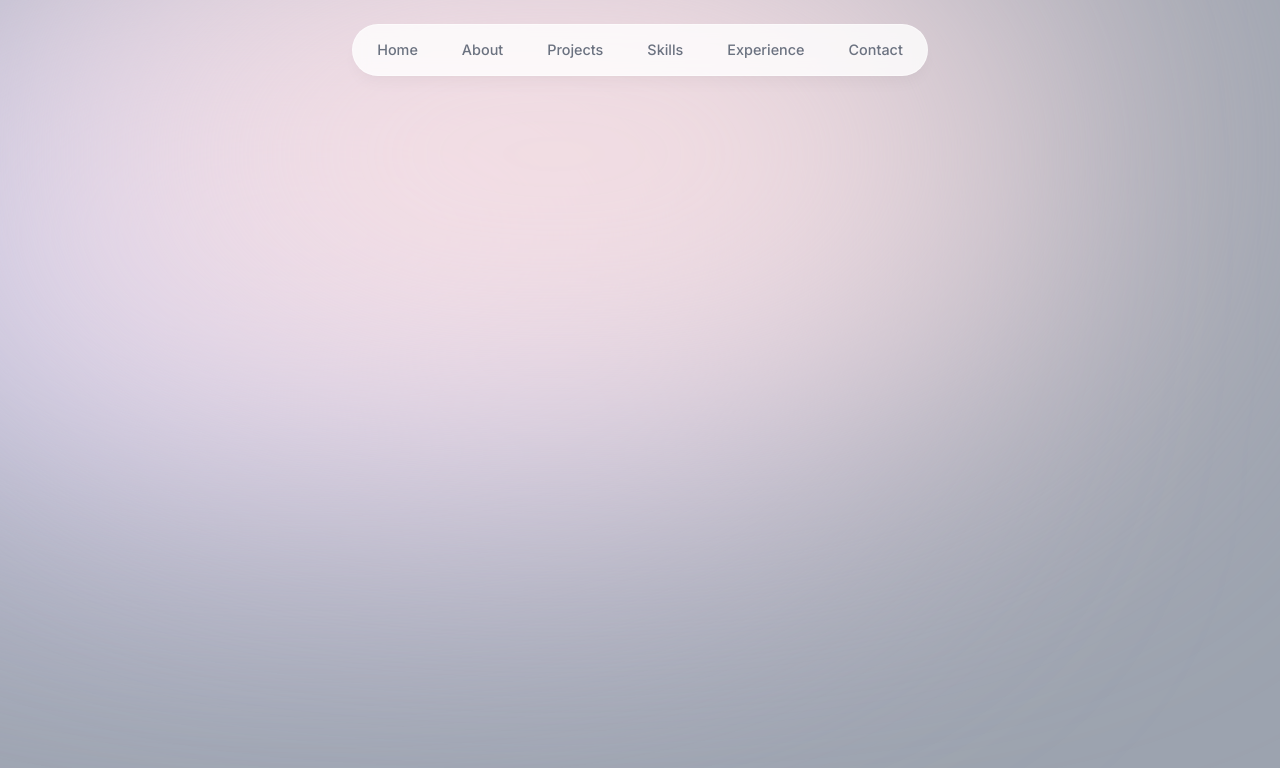
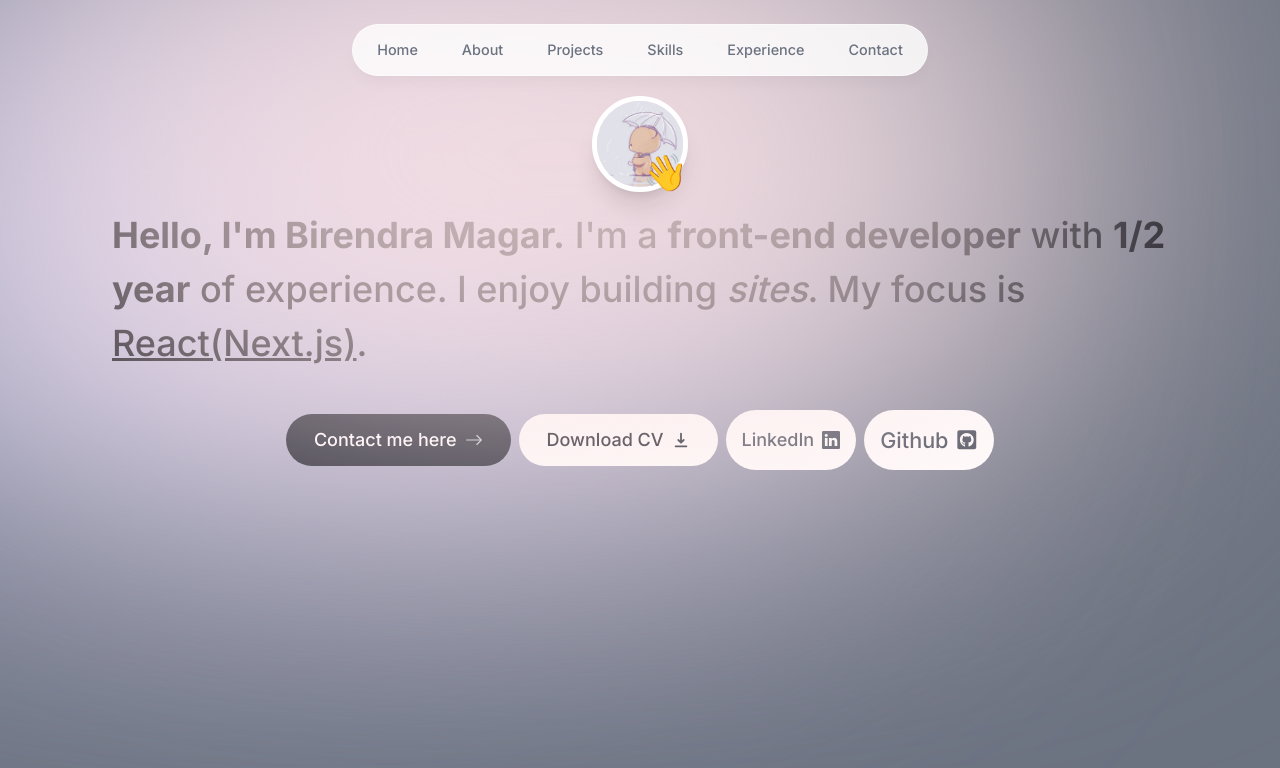
Before and after one commit to BirendraMagar/Portfolio, a Next.js app: page / in a window 1280 px wide. Shown: the top 768 px of the page. Built offline with nearby package versions, Linux system fonts and the light colour scheme.

Commit message:
intro section

```diff
--- a/app/layout.tsx
+++ b/app/layout.tsx
@@ -17,7 +17,7 @@
 }) {
   return (
     <html lang="en">
-      <body className={`${inter.className} bg-gray-400 text-gray-950 relative`}>
+      <body className={`${inter.className} bg-gray-500 text-gray-950 relative `}>
         <div className="bg-[#fbe2e3] absolute top-[-6rem] right-[11rem] h-[31.25rem] w-[31.25rem] rounded-full blur-[10rem] sm:w-[68.75rem]"></div>
         <div className="bg-[#dbd7fb] absolute  -z-10 top-[-1rem] left-[-35rem] h-[31.25rem] w-[50rem] rounded-full blur-[10rem] sm:w-[68.75rem] md:left-[-33rem] lg:left=[-28rem] xl:left-[-15rem] 2xl:left-[-5rem]"></div>
 
--- a/app/page.tsx
+++ b/app/page.tsx
@@ -1,9 +1,9 @@
-import Image from 'next/image'
+import Intro from "@/components/intro";
 
 export default function Home() {
   return (
     <main className="flex min-h-screen flex-col items-center justify-between p-24">
-
+      <Intro />
     </main>
-  )
+  );
 }
--- /dev/null
+++ b/components/intro.tsx
@@ -0,0 +1,114 @@
+"use client";
+
+import React, { use } from "react";
+import Image from "next/image";
+import { motion } from "framer-motion";
+import Link from "next/link";
+import { BsArrowRight, BsLinkedin } from "react-icons/bs";
+import { HiDownload } from "react-icons/hi";
+import { FaGithubSquare } from "react-icons/fa";
+
+const Intro = () => {
+  return (
+    <section>
+      <div className="flex items-center justify-center">
+        <div className="relative">
+          <motion.div
+            initial={{ opacity: 0, scale: 0 }}
+            animate={{ opacity: 1, scale: 1 }}
+            transition={{
+              type: "tween",
+              duration: 0.2,
+            }}
+          >
+            <Image
+              src="/a.jpg"
+              alt="Profile"
+              width="192"
+              height="192"
+              quality="95"
+              priority={true}
+              className="rounded-full border-[0.35rem] h-24 w-24 object-cover border-white shadow-xl"
+            />
+          </motion.div>
+
+          <motion.span
+            className="absolute bottom-0 right-0 text-4xl"
+            initial={{ opacity: 0, scale: 0 }}
+            animate={{ opacity: 1, scale: 1 }}
+            transition={{
+              type: "spring",
+              stiffness: 125,
+              delay: 0.1,
+              duration: 0.7,
+            }}
+          >
+            👋
+          </motion.span>
+        </div>
+      </div>
+
+      <motion.h1
+        className="mb-10 mt-4 px-4 text-2xl font-medium !leading-[1.5] sm:text-4xl"
+        initial={{ opacity: 0, y: 100 }}
+        animate={{ opacity: 1, y: 0 }}
+      >
+        <span className="font-bold">Hello, I'm Birendra Magar.</span> I'm a{" "}
+        <span className="font-bold">front-end developer</span> with{" "}
+        <span className="font-bold">1/2 year</span> of experience. I enjoy
+        building <span className="italic">sites</span>. My focus is{" "}
+        <span className="underline">React(Next.js)</span>.
+      </motion.h1>
+
+      <motion.div
+        className="flex flex-col sm:flex-row items-center justify-center gap-2 px-4 text-lg font-medium"
+        initial={{ opacity: 0, y: 100 }}
+        animate={{ opacity: 1, y: 0 }}
+        transition={{
+          delay: 0.1,
+        }}
+      >
+        <Link
+          href="#contact"
+          className="group bg-gray-900 text-white px-7 py-3 flex items-center gap-2 rounded-full outline-none focus:scale-110 hover:scale-110 hover:bg-gray-950 active:scale-105 transition"
+          // onClick={() => {
+          //   setActiveSection("Contact");
+          //   setTimeOfLastClick(Date.now());
+          // }}
+        >
+          Contact me here{" "}
+          <BsArrowRight className="opacity-70 group-hover:translate-x-1 transition" />
+        </Link>
+
+        <Link
+          className="group bg-white px-7 py-3 flex items-center gap-2 rounded-full outline-none focus:scale-110 hover:scale-110 active:scale-105 transition cursor-pointer borderBlack dark:bg-white/10"
+          href="/CV.pdf"
+          download
+        >
+          Download CV{" "}
+          <HiDownload className="opacity-60 group-hover:translate-y-1 transition" />
+        </Link>
+
+        <Link
+          className="bg-white p-4 text-gray-700 hover:text-gray-950 flex items-center gap-2 rounded-full focus:scale-[1.15] hover:scale-[1.15] active:scale-105 transition cursor-pointer borderBlack dark:bg-white/10 dark:text-white/60"
+          href="https://www.linkedin.com/in/birendra-magar-339332275/"
+          target="_blank"
+        >
+          LinkedIn
+          <BsLinkedin />
+        </Link>
+
+        <Link
+          className="bg-white p-4 text-gray-700 flex items-center gap-2 text-[1.35rem] rounded-full focus:scale-[1.15] hover:scale-[1.15] hover:text-gray-950 active:scale-105 transition cursor-pointer borderBlack dark:bg-white/10 dark:text-white/60"
+          href="https://github.com/Sebastian107"
+          target="_blank"
+        >
+          Github
+          <FaGithubSquare />
+        </Link>
+      </motion.div>
+    </section>
+  );
+};
+
+export default Intro;
--- a/next.config.js
+++ b/next.config.js
@@ -1,4 +1,13 @@
 /** @type {import('next').NextConfig} */
-const nextConfig = {}
+const nextConfig = {
+  images: {
+    remotePatterns: [
+      {
+        protocol: "https",
+        hostname: "images.unsplash.com",
+      },
+    ],
+  },
+};
 
-module.exports = nextConfig
+module.exports = nextConfig;
```
Also changed, not shown: .eslintrc.json, public/a.jpg (added).
